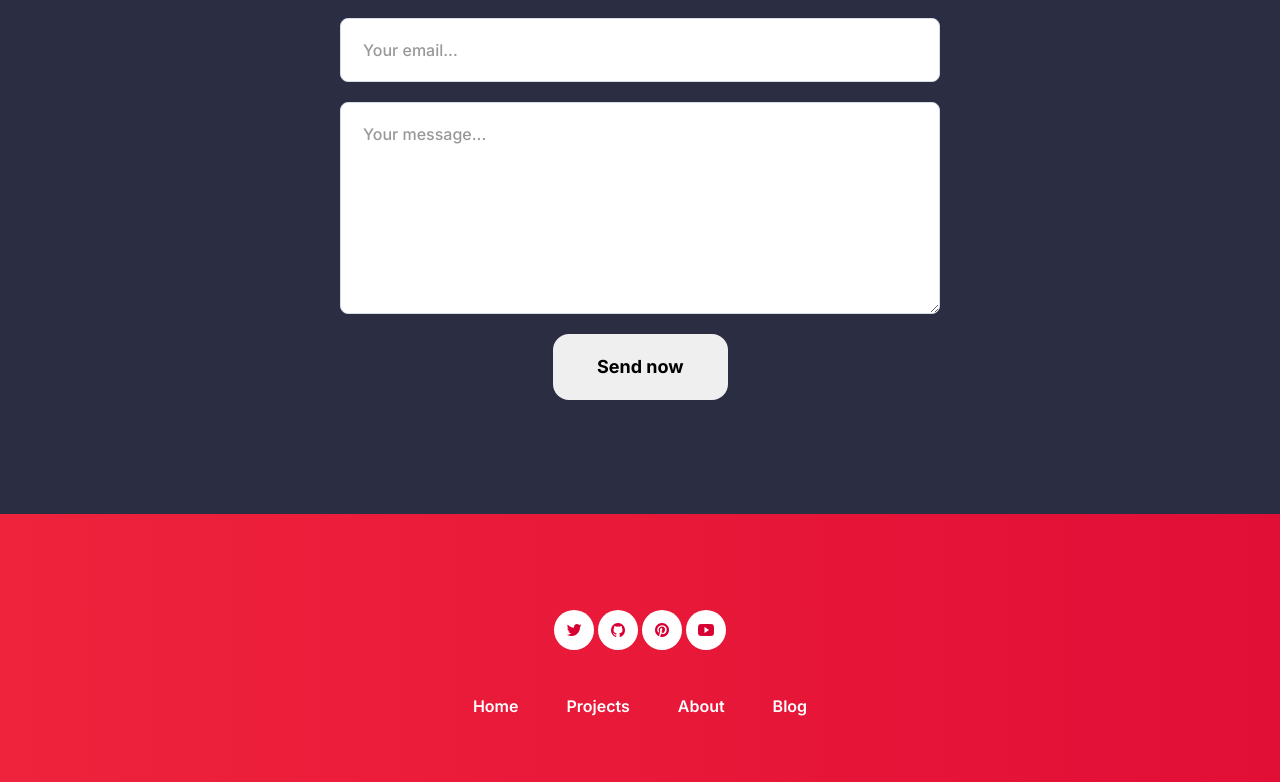
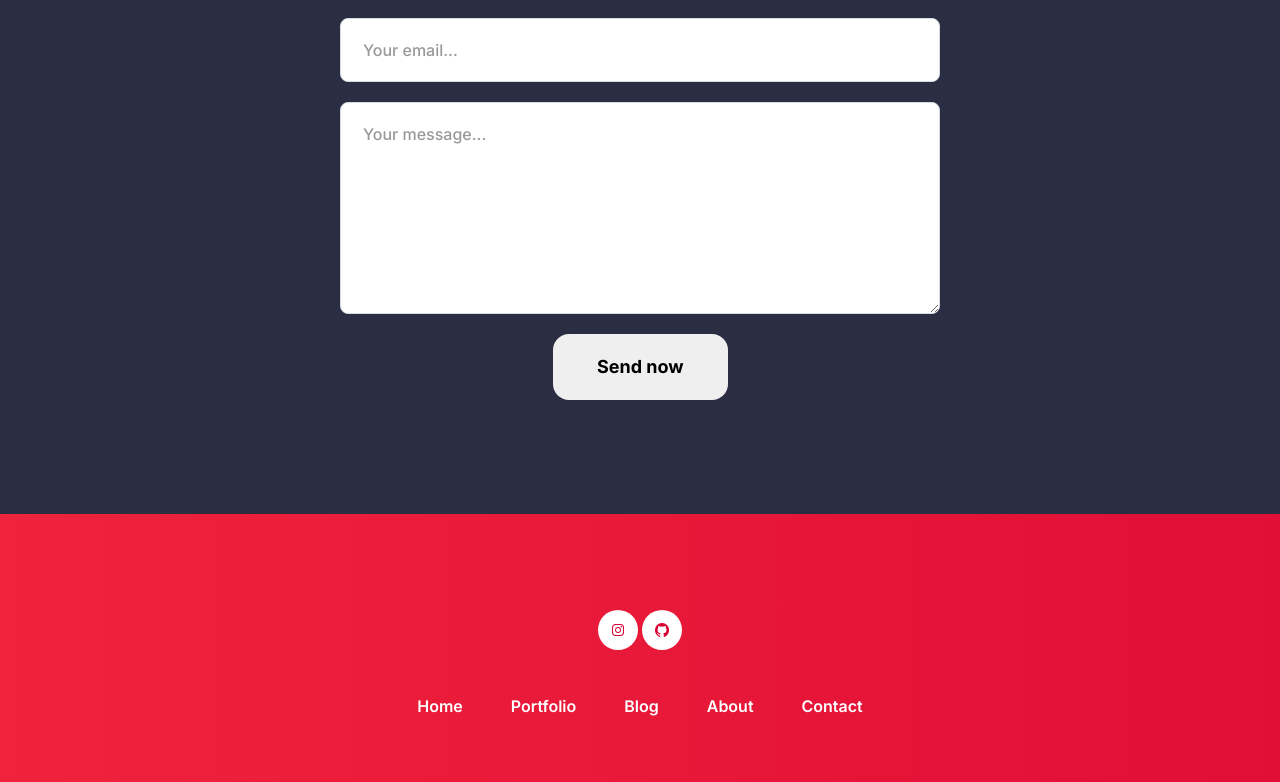
Before and after one commit to JamBot3000/WebPortfolio, a Next.js app: page / in a window 1280 px wide. Shown: the part 1940-2722 px from the top of the page. Built offline with nearby package versions, Linux system fonts and the light colour scheme.

Commit message:
looking good just need to add ityped then move onto functionality/other pages

```diff
--- a/components/Footer.js
+++ b/components/Footer.js
@@ -8,13 +8,13 @@ const Footer = () => {
               <ul class="social__list list-reset">
                 <li class="social__item">
                   <a
-                    aria-label="twitter icon"
+                    aria-label="instagram icon"
                     class="social__link"
-                    href="https://twitter.com/"
+                    href="https://instagram.com/"
                     rel="noopener"
                     target="_blank"
                   >
-                    <i class="ion ion-logo-twitter"></i>
+                    <i class="ion ion-logo-instagram"></i>
                   </a>
                 </li>
 
@@ -22,35 +22,11 @@ const Footer = () => {
                   <a
                     aria-label="github icon"
                     class="social__link"
-                    href="https://github.com/"
+                    href="https://github.com"
                     rel="noopener"
                     target="_blank"
                   >
                     <i class="ion ion-logo-github"></i>
-                  </a>
-                </li>
-
-                <li class="social__item">
-                  <a
-                    aria-label="pinterest icon"
-                    class="social__link"
-                    href="https://pinterest.com/"
-                    rel="noopener"
-                    target="_blank"
-                  >
-                    <i class="ion ion-logo-pinterest"></i>
-                  </a>
-                </li>
-
-                <li class="social__item">
-                  <a
-                    aria-label="youtube icon"
-                    class="social__link"
-                    href="https://youtube.com/"
-                    rel="noopener"
-                    target="_blank"
-                  >
-                    <i class="ion ion-logo-youtube"></i>
                   </a>
                 </li>
               </ul>
@@ -58,26 +34,31 @@ const Footer = () => {
 
             <ul class="footer_nav list-reset">
               <li class="footer_nav__item">
-                <a class="footer_nav__link" href="index.html">
+                <a class="footer_nav__link" href="">
                   Home
                 </a>
               </li>
 
               <li class="footer_nav__item">
-                <a class="footer_nav__link" href="projects/index.html">
-                  Projects
+                <a class="footer_nav__link" href="">
+                  Portfolio
                 </a>
               </li>
 
               <li class="footer_nav__item">
-                <a class="footer_nav__link" href="about/index.html">
-                  About
+                <a class="footer_nav__link" href="">
+                  Blog
                 </a>
               </li>
 
               <li class="footer_nav__item">
-                <a class="footer_nav__link" href="blog/index.html">
-                  Blog
+                <a class="footer_nav__link" href="">
+                  About
+                </a>
+              </li>
+              <li class="footer_nav__item">
+                <a class="footer_nav__link" href="">
+                  Contact
                 </a>
               </li>
             </ul>
--- a/components/Header.js
+++ b/components/Header.js
@@ -65,13 +65,13 @@ const Header = () => {
                 <ul class="social__list list-reset">
                   <li class="social__item">
                     <a
-                      aria-label="twitter icon"
+                      aria-label="instagram icon"
                       class="social__link"
-                      href="https://twitter.com/"
+                      href="https://instagram.com/"
                       rel="noopener"
                       target="_blank"
                     >
-                      <i class="ion ion-logo-twitter"></i>
+                      <i class="ion ion-logo-instagram"></i>
                     </a>
                   </li>
 
@@ -79,35 +79,11 @@ const Header = () => {
                     <a
                       aria-label="github icon"
                       class="social__link"
-                      href="https://github.com/"
+                      href="https://github.com"
                       rel="noopener"
                       target="_blank"
                     >
                       <i class="ion ion-logo-github"></i>
-                    </a>
-                  </li>
-
-                  <li class="social__item">
-                    <a
-                      aria-label="pinterest icon"
-                      class="social__link"
-                      href="https://pinterest.com/"
-                      rel="noopener"
-                      target="_blank"
-                    >
-                      <i class="ion ion-logo-pinterest"></i>
-                    </a>
-                  </li>
-
-                  <li class="social__item">
-                    <a
-                      aria-label="youtube icon"
-                      class="social__link"
-                      href="https://youtube.com/"
-                      rel="noopener"
-                      target="_blank"
-                    >
-                      <i class="ion ion-logo-youtube"></i>
                     </a>
                   </li>
                 </ul>
--- a/components/Top.js
+++ b/components/Top.js
@@ -5,7 +5,7 @@ const Top = () => {
   const [isActive, setIsActive] = useState(false);
 
   function scrolled(scrollY, innerHeight) {
-    scrollY > innerHeight ? setIsActive(true) : setIsActive(false);
+    scrollY > innerHeight / 3 ? setIsActive(true) : setIsActive(false);
   }
 
   useEffect(() => {
```
